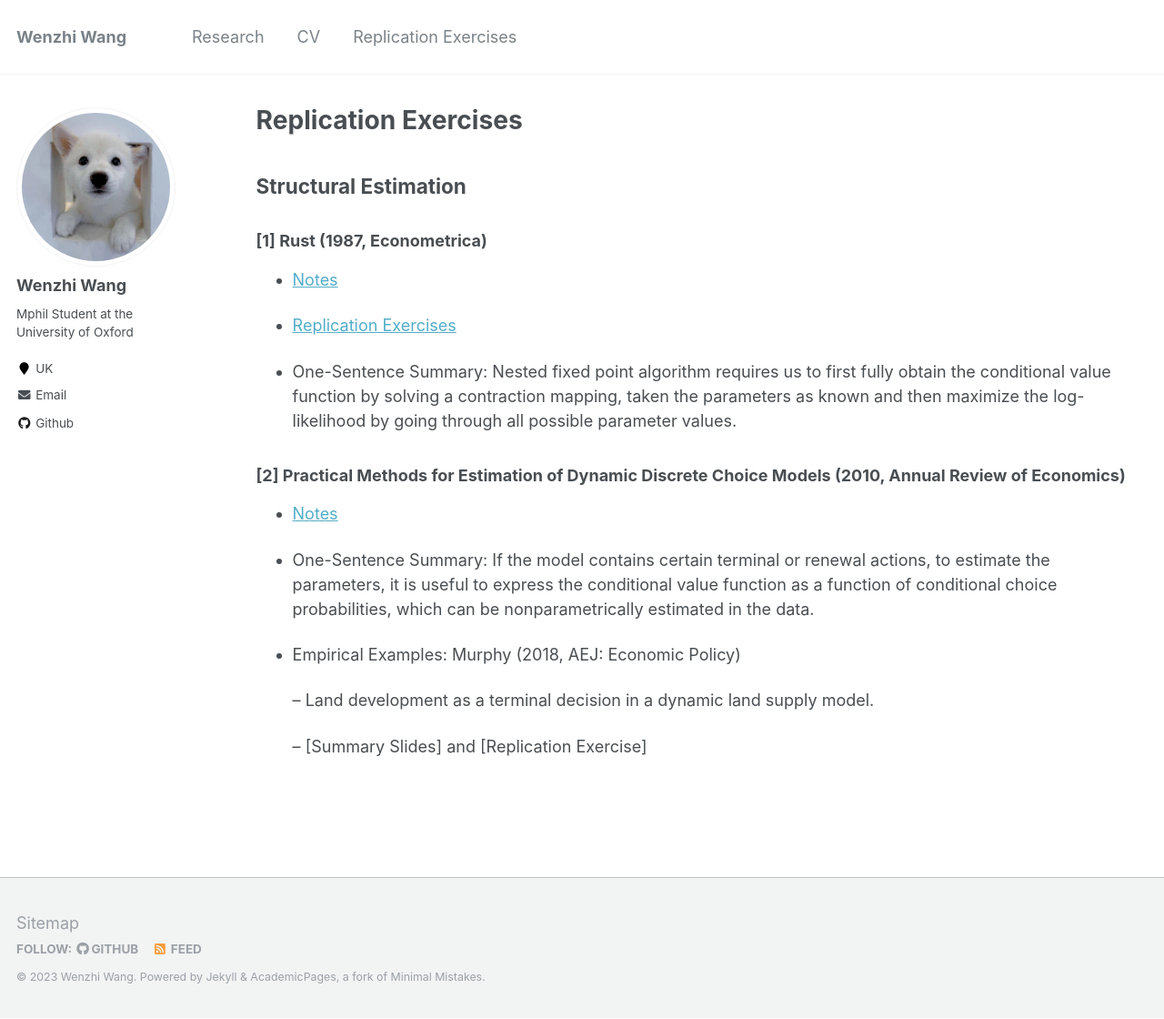
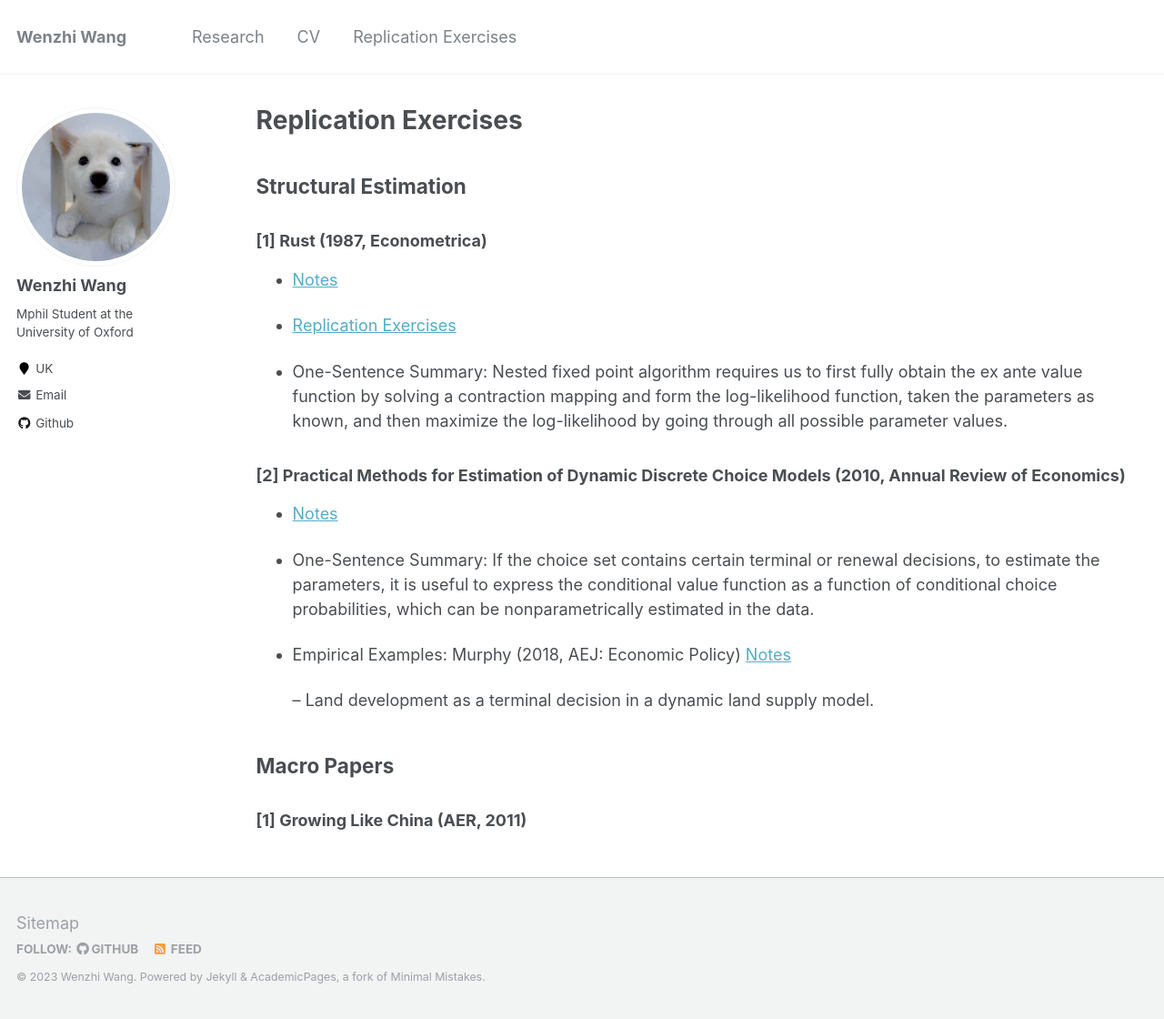
Before and after one commit to wangwz-econ/wangwz-econ.github.io, a Jekyll site: the page built from _pages/replicationexercises.md, in a window 1280 px wide and 1120 px high. Shown: the whole window at 91% size. Built offline with Jekyll 4.4.1, drawn with Linux system fonts in a browser that asks for light colours.

Commit message:
LandSupplyNotes

```diff
--- a/_pages/replicationexercises.md
+++ b/_pages/replicationexercises.md
@@ -13,17 +13,19 @@ author_profile: true
 
 - [Replication Exercises](https://wangwz-econ.github.io/replicationexercises/rust1987)
 
-- One-Sentence Summary: Nested fixed point algorithm requires us to first fully obtain the conditional value function by solving a contraction mapping, taken the parameters as known and then maximize the log-likelihood by going through all possible parameter values.
+- One-Sentence Summary: Nested fixed point algorithm requires us to first fully obtain the ex ante value function by solving a contraction mapping and form the log-likelihood function, taken the parameters as known, and then maximize the log-likelihood by going through all possible parameter values.
 
 
 ### \[2\] Practical Methods for Estimation of Dynamic Discrete Choice Models (2010, Annual Review of Economics)
 
 - [Notes](https://wangwz-econ.github.io/files/Slides on Practical Methods for Estimation of Dynamic Discrete Choice Models.pdf)
 
-- One-Sentence Summary: If the model contains certain terminal or renewal actions, to estimate the parameters, it is useful to express the conditional value function as a function of conditional choice probabilities, which can be nonparametrically estimated in the data.
+- One-Sentence Summary: If the choice set contains certain terminal or renewal decisions, to estimate the parameters, it is useful to express the conditional value function as a function of conditional choice probabilities, which can be nonparametrically estimated in the data.
 
-- Empirical Examples: Murphy (2018, AEJ: Economic Policy)
+- Empirical Examples: Murphy (2018, AEJ: Economic Policy) [Notes](https://wangwz-econ.github.io/files/A Dynamic Model of Housing Supply.pdf)
 
     -- Land development as a terminal decision in a dynamic land supply model.
 
-    -- [Summary Slides] and [Replication Exercise]
+## Macro Papers
+
+### \[1\] Growing Like China (AER, 2011)
```
Also changed, not shown: 1 other file.
